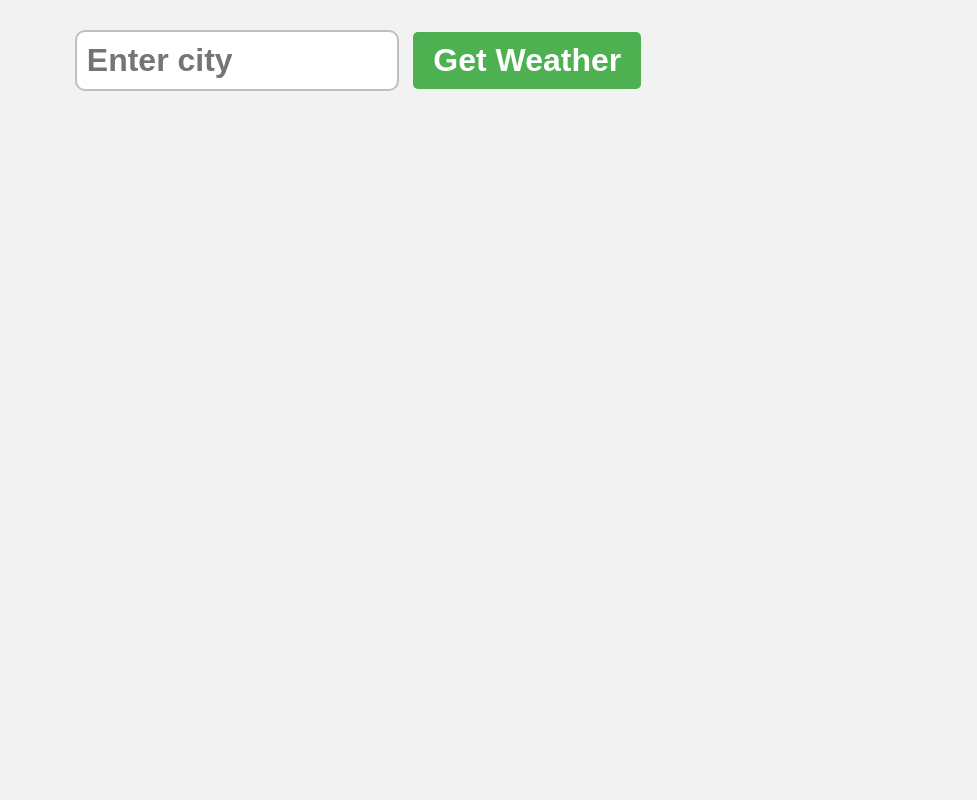
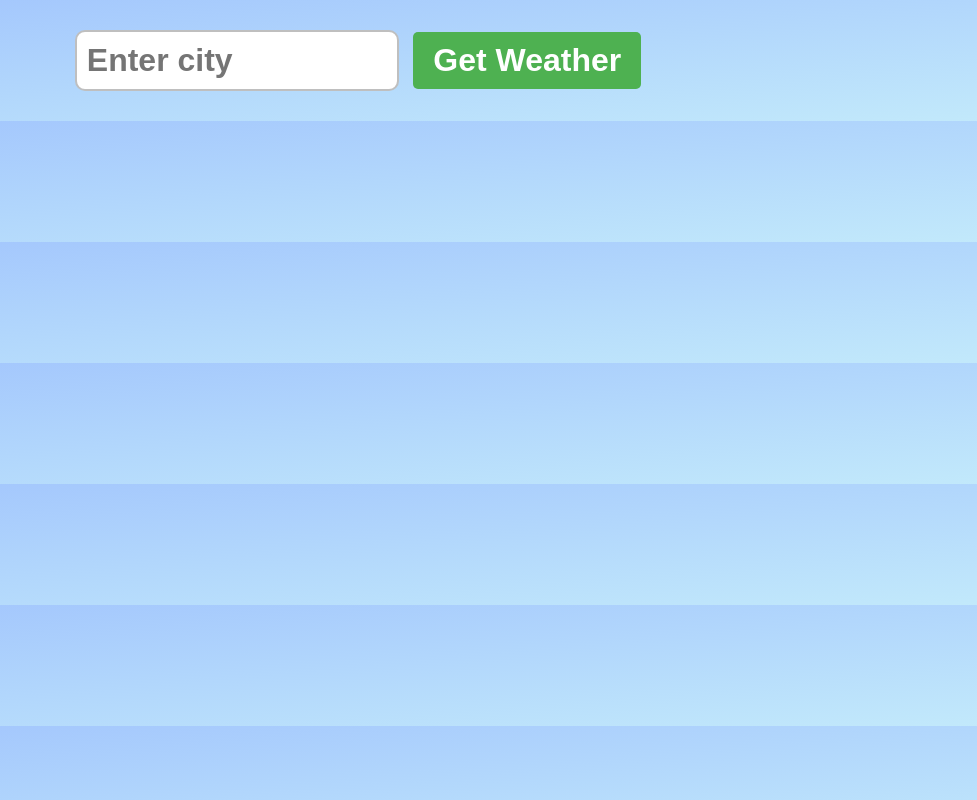
Before and after one commit to Dani-Saraswati/Weather-App, a plain HTML site: page index.html in a window 1280 px wide. Shown: the whole page, without its empty margins (287-1264 px from the left). Drawn offline with Linux system fonts and the light colour scheme.

Commit message:
Update style.css

```diff
--- a/style.css
+++ b/style.css
@@ -1,10 +1,10 @@
-body{
-    font-family: Arial, sans-serif;
-    background-color: hsl(0, 0%, 95%);
-    margin: 0;
-    display: flex;
-    flex-direction: column;
-    align-items: center;
+body {
+  font-family: Arial, sans-serif;
+  background: linear-gradient(to bottom right, #a1c4fd, #c2e9fb);
+  margin: 0;
+  display: flex;
+  flex-direction: column;
+  align-items: center;
 }
 .weatherForm{
     margin: 20px;
```
